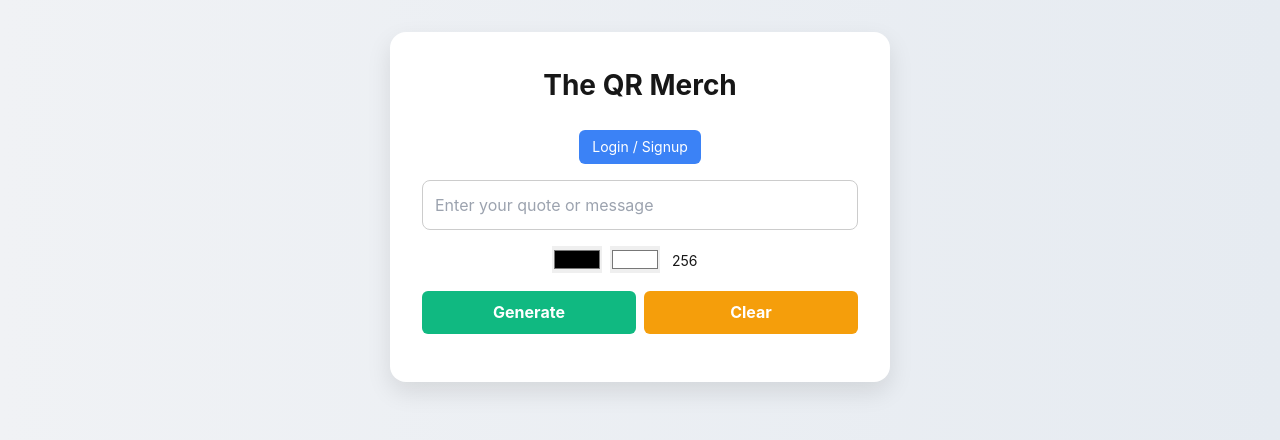
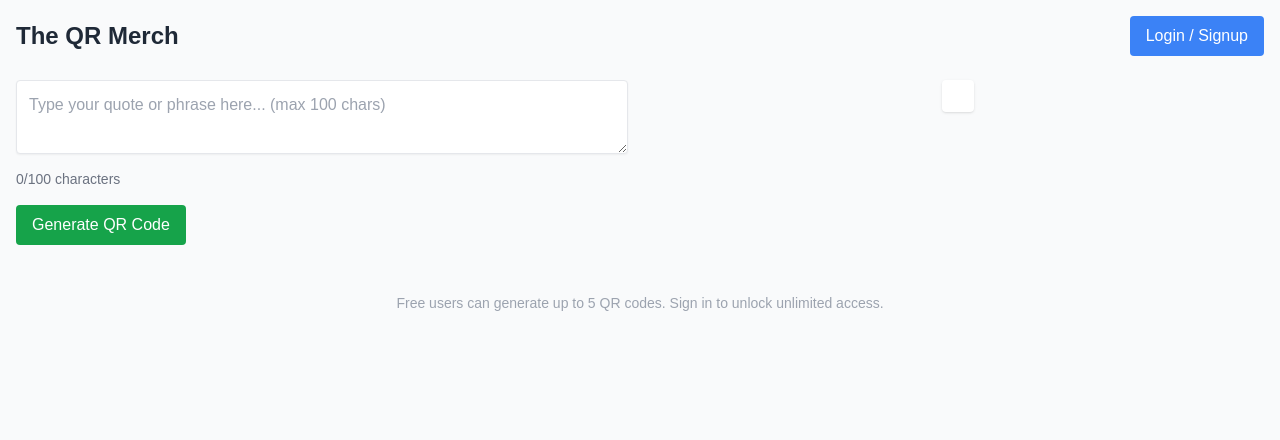
Before and after one commit to allanvoi/The-QR-Merch, a Next.js app: page / in a window 1280 px wide. Shown: the top 440 px of the page. Built offline with nearby package versions, Linux system fonts and the light colour scheme; no server answers.

Commit message:
Update: Modern UI for QR generator page

```diff
--- a/pages/index.tsx
+++ b/pages/index.tsx
@@ -4,14 +4,12 @@ import { auth } from "../lib/firebaseConfig";
 import { onAuthStateChanged, signOut, User } from "firebase/auth";
 import { useRouter } from "next/router";
 
-export default function QRQuoteGenerator() {
+export default function HomePage() {
   const [text, setText] = useState("");
-  const [qrVisible, setQrVisible] = useState(false);
-  const [fgColor, setFgColor] = useState("#000000");
-  const [bgColor, setBgColor] = useState("#ffffff");
-  const [qrSize, setQrSize] = useState(256);
   const [user, setUser] = useState<User | null>(null);
+  const [generatedCount, setGeneratedCount] = useState(0);
   const qrRef = useRef<HTMLDivElement>(null);
+
   const router = useRouter();
 
   useEffect(() => {
@@ -21,199 +19,84 @@ export default function QRQuoteGenerator() {
     return () => unsubscribe();
   }, []);
 
-  const generateQR = () => {
-    if (text.trim()) {
-      setQrVisible(true);
-    } else {
-      setQrVisible(false);
+  const handleGenerate = () => {
+    if (!user && generatedCount >= 5) {
+      alert("Please log in to generate more QR codes.");
+      router.push("/login");
+      return;
+    }
+
+    if (text.length > 100) {
+      alert("QR content must be 100 characters or less.");
+      return;
+    }
+
+    setGeneratedCount((prev) => prev + 1);
+  };
+
+  const downloadQRCode = () => {
+    const canvas = qrRef.current?.querySelector("canvas");
+    if (canvas) {
+      const url = canvas.toDataURL("image/png");
+      const link = document.createElement("a");
+      link.href = url;
+      link.download = "qr-quote.png";
+      link.click();
     }
   };
 
-  const downloadQR = () => {
-    const canvas = qrRef.current?.querySelector("canvas");
-    if (!canvas) return;
-    const url = canvas.toDataURL("image/png");
-    const link = document.createElement("a");
-    link.href = url;
-    link.download = "qr-code.png";
-    link.click();
-  };
-
-  const clearQR = () => {
-    setText("");
-    setQrVisible(false);
-  };
-
-  const copyToClipboard = () => {
-    navigator.clipboard.writeText(text);
-    alert("Text copied to clipboard!");
-  };
-
-  const handleLogout = async () => {
-    await signOut(auth);
-    setUser(null);
-    router.push("/login");
-  };
-
   return (
-    <div
-      style={{
-        minHeight: "100vh",
-        background: "linear-gradient(to right, #f0f2f5, #e6ebf1)",
-        padding: "2rem",
-        fontFamily: "Inter, sans-serif",
-      }}
-    >
-      <div
-        style={{
-          maxWidth: "500px",
-          margin: "auto",
-          backgroundColor: "#ffffff",
-          borderRadius: "1rem",
-          padding: "2rem",
-          boxShadow: "0 10px 25px rgba(0,0,0,0.1)",
-        }}
-      >
-        <h1 style={{ textAlign: "center", fontSize: "28px", fontWeight: "bold", marginBottom: "1.5rem" }}>
-          The QR Merch
-        </h1>
-
+    <div className="min-h-screen bg-gray-50 text-gray-800 p-4">
+      <header className="flex justify-between items-center mb-6">
+        <h1 className="text-2xl font-bold">The QR Merch</h1>
         {user ? (
-          <div style={{ marginBottom: "1rem", textAlign: "center", fontSize: "14px", color: "#555" }}>
-            Logged in as <strong>{user.email}</strong>{" "}
-            <button
-              onClick={handleLogout}
-              style={{
-                marginLeft: "1rem",
-                fontSize: "13px",
-                background: "#f87171",
-                color: "#fff",
-                border: "none",
-                borderRadius: "4px",
-                padding: "0.3rem 0.6rem",
-                cursor: "pointer",
-              }}
-            >
-              Logout
-            </button>
+          <div>
+            <span className="mr-2">Hi, {user.email}</span>
+            <button onClick={() => signOut(auth)} className="px-4 py-2 bg-red-500 text-white rounded">Logout</button>
           </div>
         ) : (
-          <div style={{ textAlign: "center", marginBottom: "1rem" }}>
-            <button
-              onClick={() => router.push("/login")}
-              style={{
-                fontSize: "14px",
-                background: "#3b82f6",
-                color: "#fff",
-                border: "none",
-                borderRadius: "6px",
-                padding: "0.4rem 0.8rem",
-                cursor: "pointer",
-              }}
-            >
-              Login / Signup
-            </button>
+          <div>
+            <button onClick={() => router.push("/login")} className="px-4 py-2 bg-blue-500 text-white rounded">Login / Signup</button>
           </div>
         )}
+      </header>
 
-        <input
-          placeholder="Enter your quote or message"
+      <main className="grid grid-cols-1 md:grid-cols-2 gap-6">
+        <div>
+          <textarea
             value={text}
             onChange={(e) => setText(e.target.value)}
-          style={{
-            width: "100%",
-            padding: "0.75rem",
-            border: "1px solid #ccc",
-            borderRadius: "8px",
-            marginBottom: "1rem",
-            fontSize: "16px",
-          }}
+            maxLength={100}
+            placeholder="Type your quote or phrase here... (max 100 chars)"
+            className="w-full p-3 border rounded shadow-sm"
           />
-
-        <div style={{ display: "flex", gap: "0.5rem", marginBottom: "1rem", justifyContent: "center" }}>
-          <input type="color" value={fgColor} onChange={(e) => setFgColor(e.target.value)} />
-          <input type="color" value={bgColor} onChange={(e) => setBgColor(e.target.value)} />
-          <input
-            type="number"
-            value={qrSize}
-            onChange={(e) => setQrSize(Number(e.target.value))}
-            min={64}
-            max={512}
-            step={32}
-            style={{ width: "60px", borderRadius: "6px", padding: "0.25rem", fontSize: "14px" }}
-            title="QR Size"
-          />
-        </div>
-
-        <div style={{ display: "flex", gap: "0.5rem", marginBottom: "1rem" }}>
+          <div className="mt-2 text-sm text-gray-500">{text.length}/100 characters</div>
           <button
-            onClick={generateQR}
-            style={{
-              flex: 1,
-              background: "#10b981",
-              color: "white",
-              border: "none",
-              borderRadius: "6px",
-              padding: "0.6rem",
-              fontWeight: "bold",
-              cursor: "pointer",
-            }}
+            onClick={handleGenerate}
+            className="mt-4 px-4 py-2 bg-green-600 text-white rounded"
           >
-            Generate
-          </button>
-          <button
-            onClick={clearQR}
-            style={{
-              flex: 1,
-              background: "#f59e0b",
-              color: "white",
-              border: "none",
-              borderRadius: "6px",
-              padding: "0.6rem",
-              fontWeight: "bold",
-              cursor: "pointer",
-            }}
-          >
-            Clear
+            Generate QR Code
           </button>
         </div>
 
-        {qrVisible && text && (
-          <div ref={qrRef} style={{ textAlign: "center", marginTop: "1rem" }}>
-            <QRCodeCanvas value={text} size={qrSize} fgColor={fgColor} bgColor={bgColor} />
-            <div style={{ marginTop: "1rem", display: "flex", gap: "0.5rem", justifyContent: "center" }}>
+        <div className="flex flex-col items-center">
+          <div ref={qrRef} className="p-4 bg-white shadow rounded">
+            {text && <QRCodeCanvas value={text} size={256} />}
+          </div>
+          {text && (
             <button
-                onClick={downloadQR}
-                style={{
-                  background: "#3b82f6",
-                  color: "white",
-                  border: "none",
-                  borderRadius: "6px",
-                  padding: "0.5rem 1rem",
-                  fontWeight: "bold",
-                  cursor: "pointer",
-                }}
+              onClick={downloadQRCode}
+              className="mt-4 px-4 py-2 bg-purple-600 text-white rounded"
             >
-                Download
+              Download QR
             </button>
-              <button
-                onClick={copyToClipboard}
-                style={{
-                  background: "#8b5cf6",
-                  color: "white",
-                  border: "none",
-                  borderRadius: "6px",
-                  padding: "0.5rem 1rem",
-                  fontWeight: "bold",
-                  cursor: "pointer",
-                }}
-              >
-                Copy Text
-              </button>
-            </div>
-          </div>
           )}
         </div>
+      </main>
+
+      <footer className="mt-12 text-center text-sm text-gray-400">
+        Free users can generate up to 5 QR codes. Sign in to unlock unlimited access.
+      </footer>
     </div>
   );
 }
```
Lines whose indentation alone changed are shown as unchanged.
